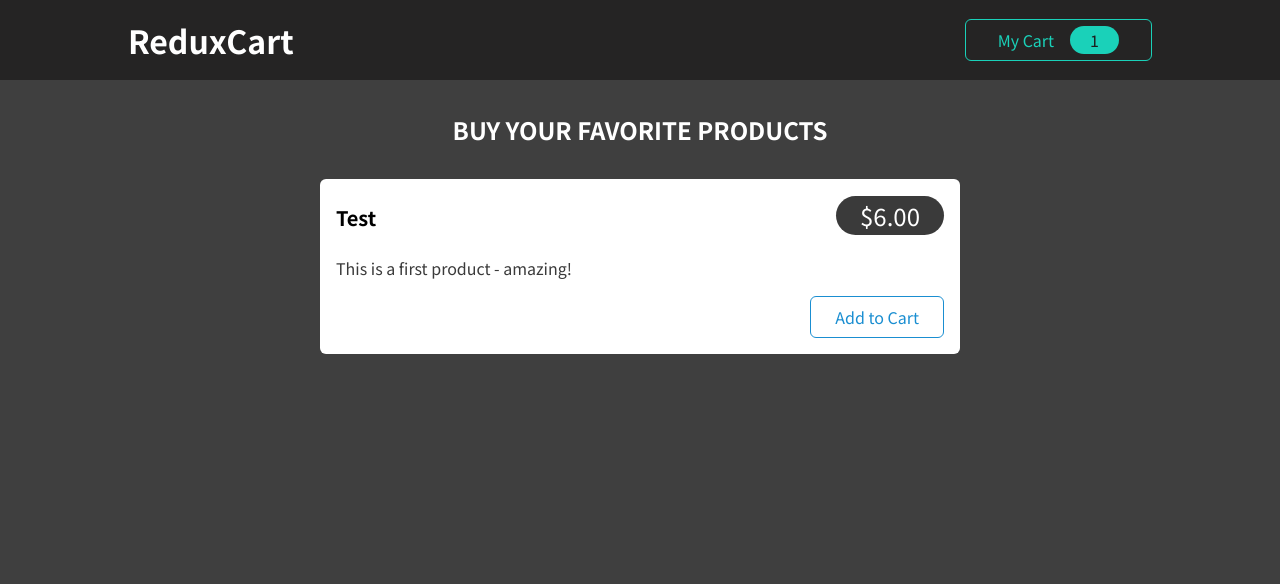
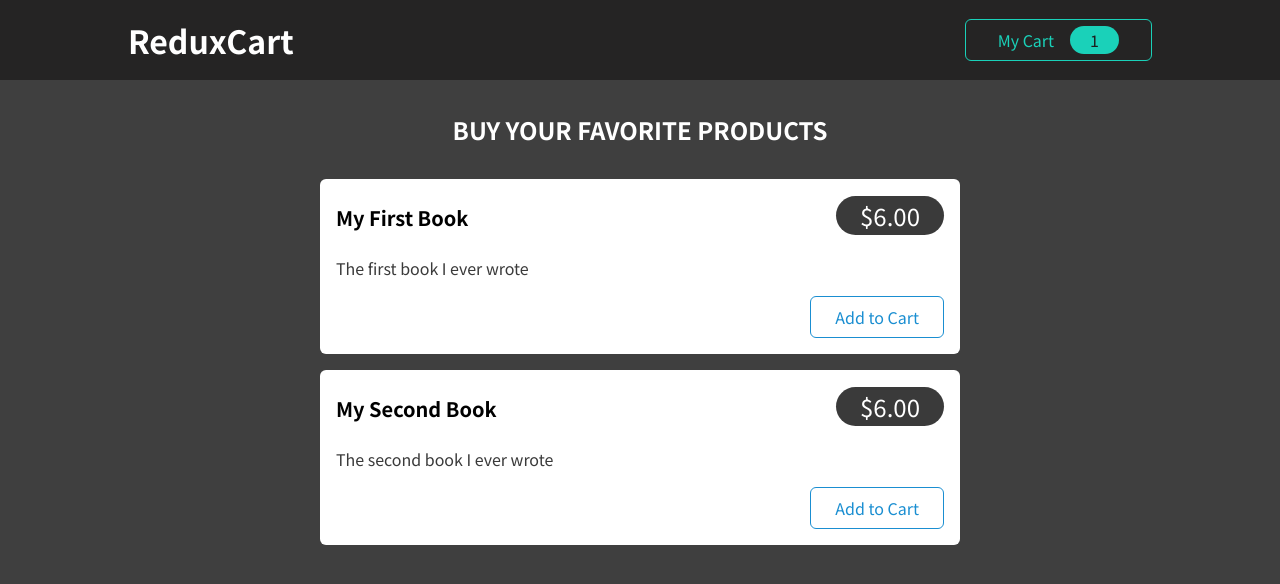
Before and after one commit to kostiskalkounos/redux-async, a React (Create React App) app: page / in a window 1280 px wide. Shown: the top 584 px of the page. Built offline with nearby package versions, Linux system fonts and the light colour scheme.

Commit message:
add dummy products

```diff
--- a/src/components/Shop/Products.js
+++ b/src/components/Shop/Products.js
@@ -1,16 +1,35 @@
-import ProductItem from './ProductItem';
-import classes from './Products.module.css';
+import ProductItem from "./ProductItem";
+import classes from "./Products.module.css";
+
+const DUMMY_PRODUCTS = [
+  {
+    id: "p1",
+    price: 6,
+    title: "My First Book",
+    description: "The first book I ever wrote",
+  },
+  {
+    id: "p2",
+    price: 6,
+    title: "My Second Book",
+    description: "The second book I ever wrote",
+  },
+];
 
 const Products = (props) => {
   return (
     <section className={classes.products}>
       <h2>Buy your favorite products</h2>
       <ul>
-        <ProductItem
-          title='Test'
-          price={6}
-          description='This is a first product - amazing!'
-        />
+        {DUMMY_PRODUCTS.map((product) => (
+          <ProductItem
+            key={product.id}
+            id={product.id}
+            title={product.title}
+            price={product.price}
+            description={product.description}
+          />
+        ))}
       </ul>
     </section>
   );
```
